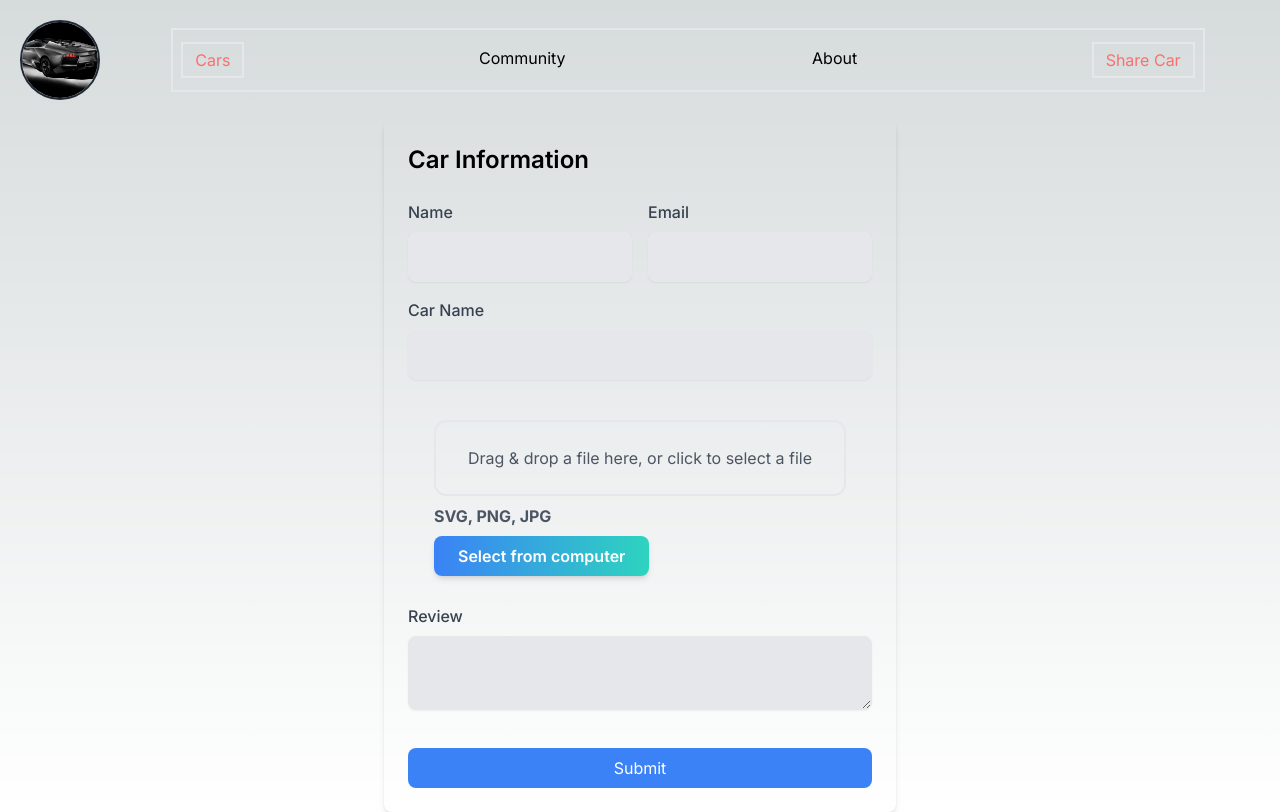
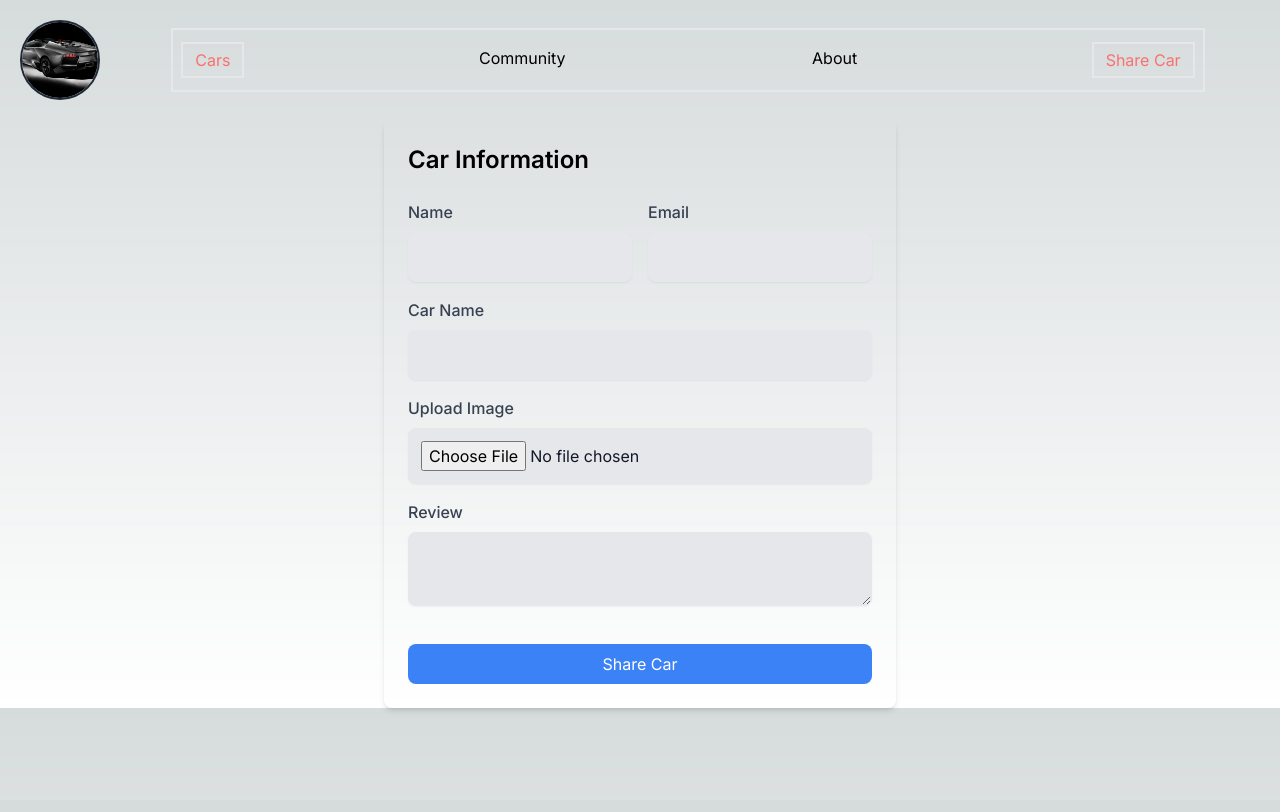
Before and after one commit to SolomonMuhyeY/CarBuff, a Next.js app: page /car/share in a window 1280 px wide. Built offline with nearby package versions, Linux system fonts and the light colour scheme.

Commit message:
adding image uploader and importing button component

```diff
--- a/app/car/share/page.tsx
+++ b/app/car/share/page.tsx
@@ -1,7 +1,6 @@
-"use client";
-
 import { shareCarPost } from "@/app/lib/carshare";
-import FileUploader from "@/components/cars/FileUploader";
+import CarSubmitButton from "@/components/cars/CarSubmitButton";
+// import FileUploader from "@/components/cars/FileUploader";
 
 const ShareCarPost = () => {
   return (
@@ -57,7 +56,22 @@ const ShareCarPost = () => {
           required
         />
       </div>
-      <FileUploader label='Your Image' name='image' />
+      <div className='mb-4'>
+        <label
+          htmlFor='image'
+          className='block  text-gray-700 font-medium mb-2 capitalize'
+        >
+          Upload Image
+        </label>
+        <input
+          type='file'
+          id='image'
+          name='image'
+          className='w-full bg-gray-200 text-gray-900 p-3 border rounded-lg shadow-sm focus:outline-none focus:ring-2 focus:ring-blue-500'
+          required
+        />
+      </div>
+      {/* <FileUploader name='image' /> */}
       <div className='mb-4'>
         <label
           htmlFor='review'
@@ -71,12 +85,7 @@ const ShareCarPost = () => {
           className='w-full bg-gray-200 text-gray-900 p-3 border rounded-lg shadow-sm focus:outline-none focus:ring-2 focus:ring-blue-500'
         />
       </div>
-      <button
-        type='submit'
-        className='w-full px-6 py-2 mt-4 bg-blue-500 text-white rounded-lg hover:bg-blue-600 focus:outline-none focus:ring-2 focus:ring-blue-300'
-      >
-        Submit
-      </button>
+      <CarSubmitButton />
     </form>
   );
 };
```
